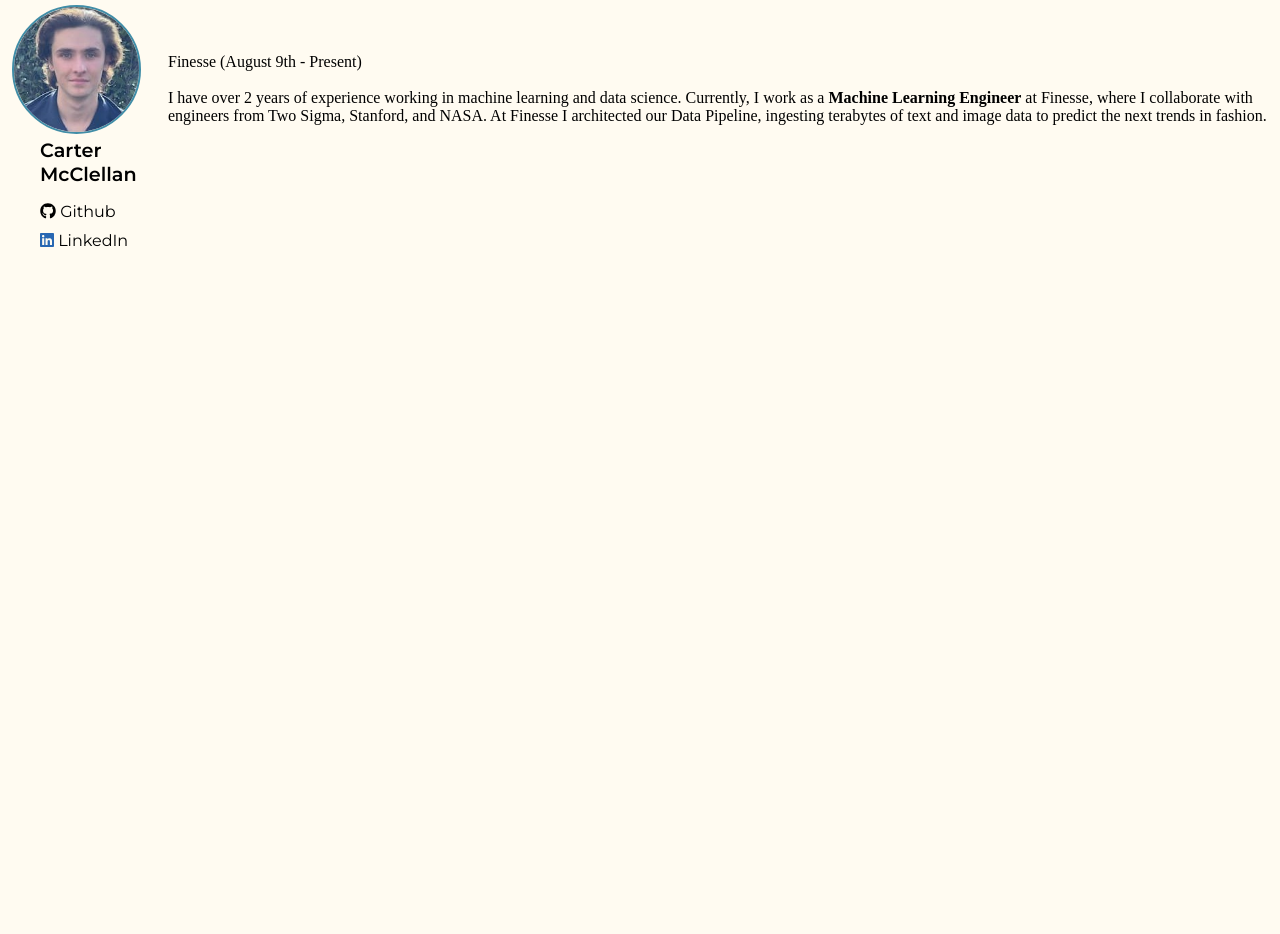
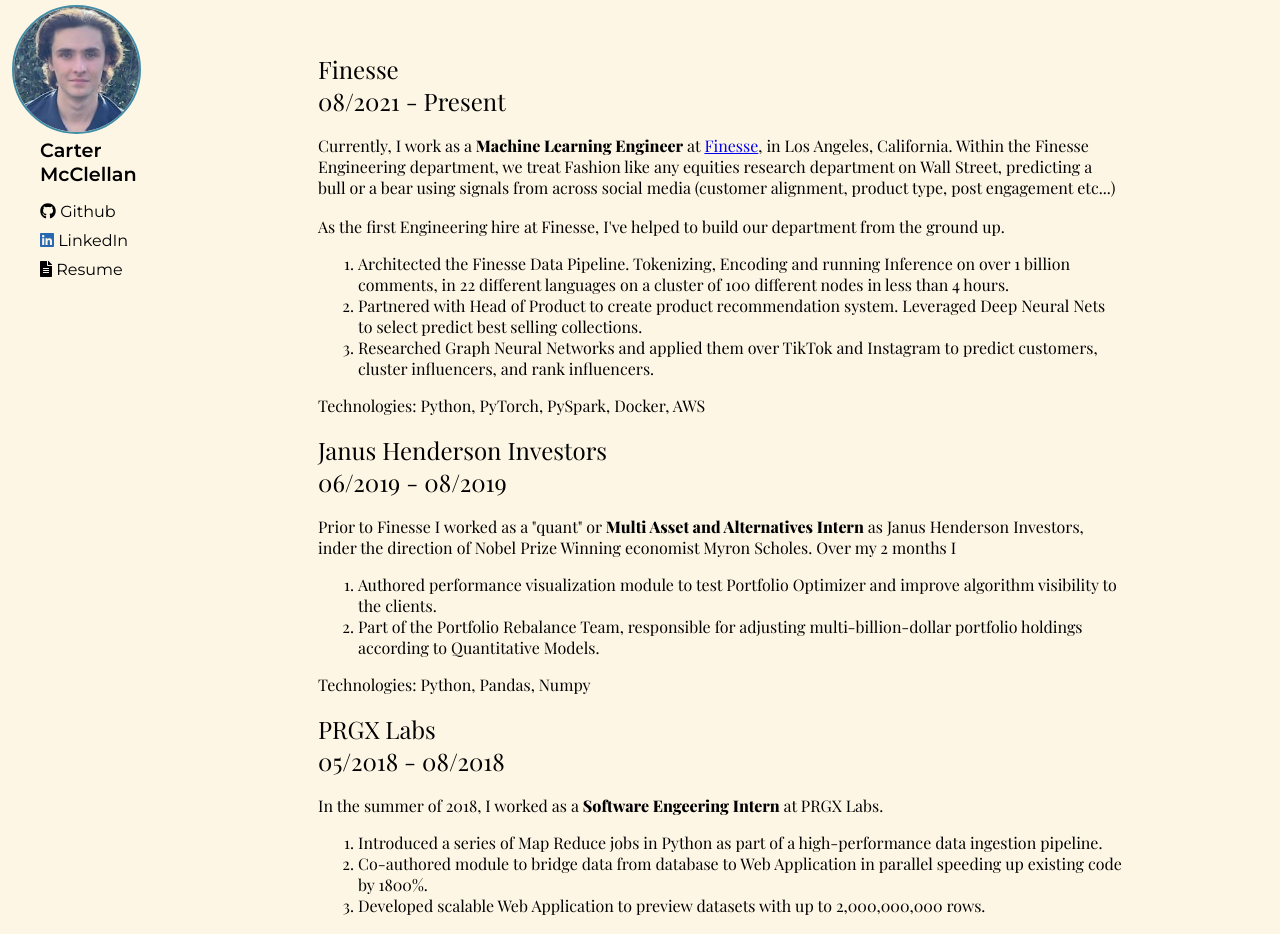
Before and after one commit to CarterMcClellan/cartermcclellan.github.io, a React (Create React App) app: page / in a window 1280 px wide. Shown: the part 40-974 px from the top of the page. Before the commit the page ends 800 px from the top, so only its background shows below. Built offline with nearby package versions, Linux system fonts and the light colour scheme.

Commit message:
styling updates, resume rough draft, links added to sidebar

```diff
--- a/public/index.html
+++ b/public/index.html
@@ -26,7 +26,7 @@
     -->
     <title>Carter McClellan</title>
   </head>
-  <body style="background-color: #FFFBF1">
+  <body style="background-color: #fdf6e5">
     <noscript>You need to enable JavaScript to run this app.</noscript>
     <div id="root"></div>
     <!--
--- a/src/components/cv/cv.js
+++ b/src/components/cv/cv.js
@@ -3,15 +3,85 @@
 function CV() {
   return (
     <div className="resume">
-      <div className="sectionHeader"> Finesse (August 9th - Present) </div>
+      <div className="sectionHeader">
+          Finesse
+          <br></br>
+          08/2021 - Present
+      </div>
       <br></br>
       <div className="experience">
-        I have over 2 years of experience working in machine learning and data science.
-        Currently, I work as a <b>Machine Learning Engineer</b> at Finesse, where I collaborate
-        with engineers from Two Sigma, Stanford, and NASA.
+        Currently, I work as a <b>Machine Learning Engineer</b> at <a href="https://www.forbes.com/sites/brookerobertsislam/2021/01/27/zara-meets-netflix-the-fashion-house-where-ai-replaces-designers-eliminating-overstock/?sh=392da03a33ed">Finesse</a>,
+        in Los Angeles, California. Within the Finesse Engineering department, we treat Fashion like any equities research department on Wall Street, predicting
+        a bull or a bear using signals from across social media (customer alignment, product type, post engagement etc...)
+      </div>
+      <br></br>
+      <div className="experience">
+        As the first Engineering hire at Finesse, I've helped to build our department from the ground up.
+        <ol>
+          <li>Architected the Finesse Data Pipeline. Tokenizing, Encoding and running Inference on over 1 billion comments, in 22 different languages on a cluster
+            of 100 different nodes in less than 4 hours.
+          </li>
+          <li> Partnered with Head of Product to create product recommendation system. Leveraged Deep Neural Nets to select predict best selling collections. </li>
+          <li> Researched Graph Neural Networks and applied them over TikTok and Instagram to predict customers, cluster influencers, and rank influencers.
+          </li>
+        </ol>
+        Technologies: Python, PyTorch, PySpark, Docker, AWS
+      </div>
+      <br></br>
 
-        At Finesse I architected our Data Pipeline, ingesting terabytes of text and image data to predict the next trends in fashion.
+
+      <div className="sectionHeader">
+          Janus Henderson Investors
+          <br></br>
+          06/2019 - 08/2019
       </div>
+      <br></br>
+      <div className="experience">
+        Prior to Finesse I worked as a "quant" or <b>Multi Asset and Alternatives Intern</b>  as Janus Henderson Investors, inder the direction of Nobel Prize
+        Winning economist Myron Scholes. Over my 2 months I
+        <ol>
+          <li>Authored performance visualization module to test Portfolio Optimizer and improve algorithm visibility to the clients.</li>
+          <li>Part of the Portfolio Rebalance Team, responsible for adjusting multi-billion-dollar portfolio holdings according to Quantitative Models.</li>
+        </ol>
+        Technologies: Python, Pandas, Numpy
+      </div>
+      <br></br>
+
+      <div className="sectionHeader">
+          PRGX Labs
+          <br></br>
+          05/2018 - 08/2018
+      </div>
+      <br></br>
+      <div className="experience">
+        In the summer of 2018, I worked as a <b> Software Engeering Intern </b> at PRGX Labs.
+        <ol>
+          <li>Introduced a series of Map Reduce jobs in Python as part of a high-performance data ingestion pipeline.</li>
+          <li>Co-authored module to bridge data from database to Web Application in parallel speeding up existing code by 1800%.</li>
+          <li>Developed scalable Web Application to preview datasets with up to 2,000,000,000 rows.</li>
+        </ol>
+        Technologies: Python, PySpark, Javascript
+      </div>
+      <br></br>
+
+      <div className="sectionHeader">
+          Min.io
+          <br></br>
+          05/2017 - 08/2017
+      </div>
+      <br></br>
+      <div className="experience">
+        In the summer of 2018, I worked as a <b> Software Engeering Intern </b> at Min.io.
+        <ol>
+          <li>Proposed and developed a unix-like find command for the MinIO client</li>
+          <li>Collaborated with team of interns to improve code coverage by 5%</li>
+          <li>Developed several Min.io sample REST applications</li>
+        </ol>
+        Technologies: Go, Docker
+      </div>
+      <br></br>
+
+
     </div>
 
   )
--- a/src/components/sidebar/sidebar.js
+++ b/src/components/sidebar/sidebar.js
@@ -1,5 +1,6 @@
 import React from 'react'
 import { FontAwesomeIcon } from '@fortawesome/react-fontawesome'
+import { faFileAlt } from '@fortawesome/free-solid-svg-icons'
 import { faGithub, faLinkedin } from '@fortawesome/free-brands-svg-icons'
 import profile from '../../images/profile.jpg'
 
@@ -11,8 +12,9 @@
         </div>
         <div className="myName"> Carter McClellan </div>
         <ol>
-            <li className="grow"><FontAwesomeIcon icon={faGithub} /> Github </li>
-            <li className="grow"><FontAwesomeIcon color="#2867B2" icon={faLinkedin} /> LinkedIn</li>
+            <li className="grow"><a href="https://github.com/CarterMcClellan"> <FontAwesomeIcon icon={faGithub} /> Github </a> </li>
+            <li className="grow"><a href="https://www.linkedin.com/in/carter-mcclellan/" > <FontAwesomeIcon color="#2867B2" icon={faLinkedin} /> LinkedIn</a></li>
+            <li className="grow"><a href="https://www.overleaf.com/read/qkyhfrmxhhfh" > <FontAwesomeIcon icon={faFileAlt} /> Resume</a></li>
         </ol>
     </div>
 
--- a/src/styles/cv.scss
+++ b/src/styles/cv.scss
@@ -1,6 +1,26 @@
 @import 'fonts.scss';
+@import 'variables.scss';
 
-div.content div.resume div.sectionHeader {
-    font-family: 'Playfair Display';
-    background-color: blueviolet;
+div.resume {
+    @media screen and (min-width: 768px) {
+        padding-left: $cv-padding;
+        padding-right: $cv-padding;
+    }
+    .sectionHeader {
+        font-family: 'Playfair Display';
+        font-size: larger;
+        @media screen and (min-width: 768px) {
+            font-size: x-large;
+        }
+        color: $primary-font-color;
+    }
+
+    .experience {
+        font-family: 'Playfair Display';
+        font-size: small;
+        @media screen and (min-width: 768px) {
+            font-size: medium;
+        }
+        color: $primary-font-color;
+    }
 }
--- a/src/styles/header.scss
+++ b/src/styles/header.scss
@@ -17,7 +17,7 @@
         // font stuff
         font-family: 'Montserrat';
         font-size: large;
-        color: black;
+        color: $primary-font-color;
 
         // remove underlines
         text-decoration: none;
--- a/src/styles/main.scss
+++ b/src/styles/main.scss
@@ -3,6 +3,7 @@
 @import 'sidebar.scss';
 @import 'math-projects.scss';
 @import 'fonts.scss';
+@import 'cv.scss';
 
 .content {
     margin-left: 160px;
--- a/src/styles/sidebar.scss
+++ b/src/styles/sidebar.scss
@@ -11,6 +11,11 @@
     background-color: $off-white;
 }
 
+// no styling for profile links in sidebar
+.sidebar a{
+    color: inherit; /* blue colors for links too */
+    text-decoration: inherit; /* no underline */
+}
 .sidebar img {
     border-radius: 150px;
     margin-left: 12px;
@@ -20,6 +25,7 @@
 }
 .sidebar ol {
     list-style-type:none;
+    color: $primary-font-color;
 }
 
 .sidebar div.myName {
@@ -27,6 +33,7 @@
     margin-left: 40px;
     font-size: larger;
     font-weight: 600;
+    color: $primary-font-color;
 }
 
 .sidebar li {
--- a/src/styles/variables.scss
+++ b/src/styles/variables.scss
@@ -7,4 +7,8 @@
 $secondary: $blue;
 $primary: #fff;
 
-$off-white: #FFFBF1;
+$off-white: #fdf6e5;
+
+$primary-font-color: black;
+
+$cv-padding: 150px;
```
